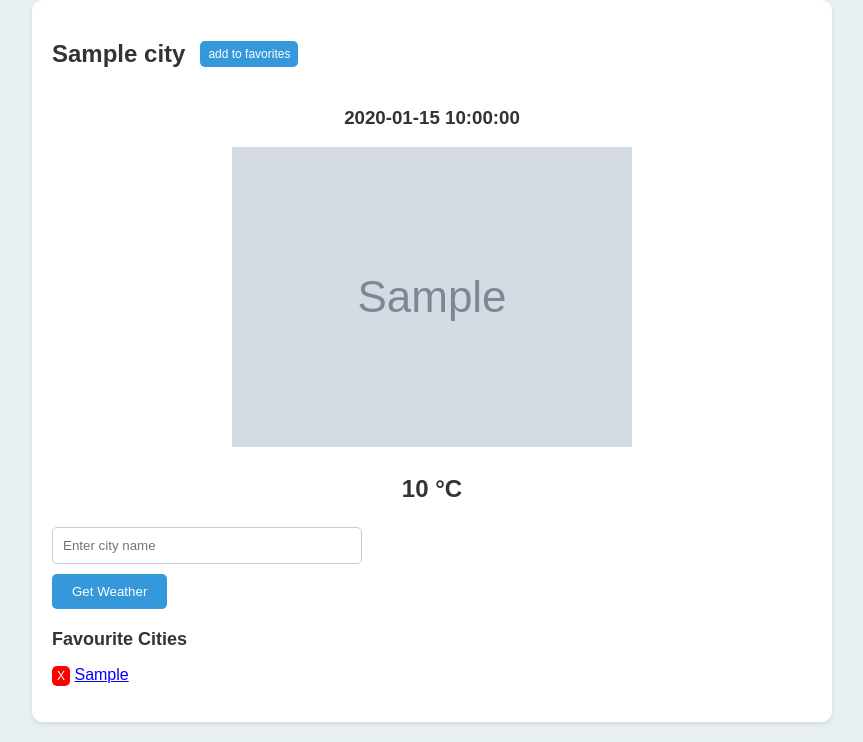
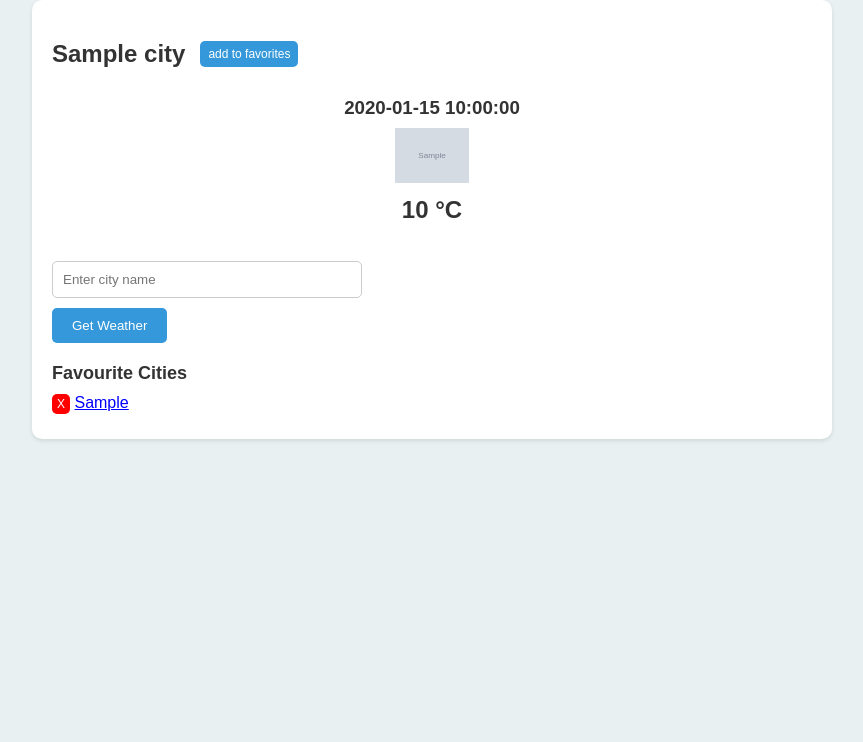
Before and after one commit to MichalPKN/weather-report, a Flask app: template app/templates/premium_weather.html in a window 1280 px wide. Shown: the part 78-820 px from the top of the page, without its empty margins (208-1071 px from the left). After the commit the page ends 519 px from the top, so only its background shows below. Run offline with Flask 3, Linux system fonts and the light colour scheme; the template is opened without the code that fills it: most values are stand-ins (such as "Sample title", 1, 10 or a date in 2020); grey boxes marked "Sample" are stand-in pictures.

Commit message:
weather style update

```diff
--- a/app/services/weather_template_renderer.py
+++ b/app/services/weather_template_renderer.py
@@ -19,8 +19,10 @@ class WeatherTemplateRenderer:
         for day in weather_data:
             if self.check_error(day):
                 return self.check_error(day)
+            date = day['forecast']['forecastday'][0]['date'].split('-')
+            date = str(int(date[2])) + '. ' + str(int(date[1])) + '. ' + str(int(date[0]))
             weather.append({
-                'date': day['forecast']['forecastday'][0]['date'],
+                'date': date,
                 'icon': day['forecast']['forecastday'][0]['day']['condition']['icon'],
                 'temperature': day['forecast']['forecastday'][0]['day']['avgtemp_c'],
             })
--- a/app/static/styles/styles.css
+++ b/app/static/styles/styles.css
@@ -41,27 +41,25 @@ header div {
     display: flex;
     flex-wrap: wrap;
     justify-content: space-around;
-    gap: 7px;
+    gap: 9px;
 }
 .weather-day {
     text-align: center;
+    margin-bottom: 13px;
 }
 .weather-icon {
     font-size: 48px;
     color: #f39c12;
+    width: 74px;
 }
 .temperature {
     font-size: 24px;
     font-weight: bold;
+    margin-top: 9px;
 }
 
-/* Input field styles */
-input[type="text"] {
-    width: 100%;
-    padding: 10px;
-    margin-bottom: 10px;
-    border: 1px solid #ccc;
-    border-radius: 5px;
+.weather-day h3 {
+    margin: 9px 0;
 }
 
 /* Buttons styles */
@@ -106,7 +104,7 @@ input[type="text"],
 input[type="password"] {
     width: 100%;
     box-sizing: border-box;
-    max-width: 310px !important;
+    max-width: 310px;
     padding: 10px;
     margin-bottom: 10px;
     border: 1px solid #ccc;
@@ -163,6 +161,7 @@ input[type="password"] {
 .fav-cities ul {
     list-style-type: none;
     padding: 0;
+    margin: 5px 0;
 }
 
 .fav-cities li {
```
